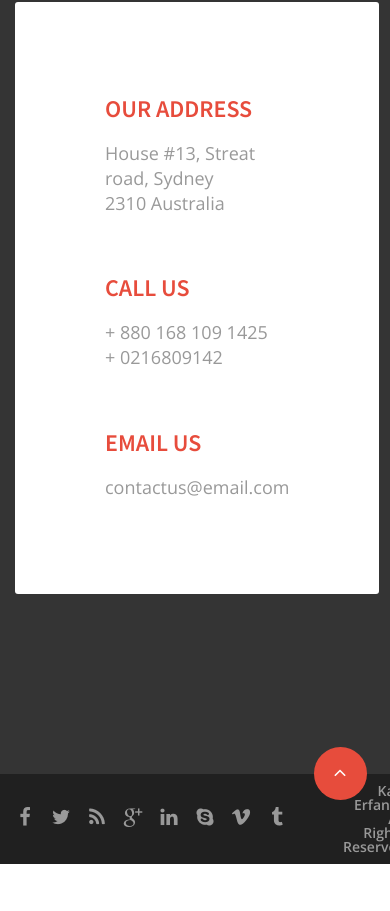
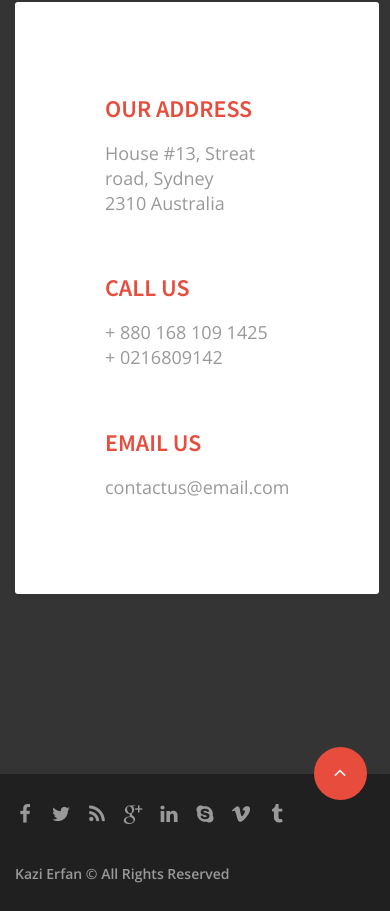
Before and after one commit to val-fom/frontend-trainee_test, a website: page app/index.html in a window 390 px wide. Shown: the part 4684-5595 px from the top of the page. Before the commit the page ends 5548 px from the top, so only its background shows below. Drawn offline with nearby package versions, Linux system fonts and the light colour scheme; files that its build step writes are made by us from their sources.

Commit message:
make footer responsive

```diff
--- a/app/sass/_footer.scss
+++ b/app/sass/_footer.scss
@@ -25,7 +25,7 @@
 	min-height: 90px;
 	max-width: 1200px;
 	margin: auto;
-	padding: 0 15px;
+	padding: 30px 15px;
 	overflow: hidden;
 	display: flex;
 }
@@ -35,13 +35,17 @@
 	display: flex;
 	margin: -40px;
 	padding: 20px;
+	justify-content: space-between;
 	align-items: center;
+	flex-wrap: wrap;
 }
 
 .footer__item {
+	width: 50%;
 	margin: 20px;
 	display: flex;
-	flex: 1 1 50%;
+	flex: 0 0;
+	white-space: nowrap;
 }
 
 .social__icon {
@@ -58,5 +62,5 @@
 	display: block;
 	color: #999999;
 	font-weight: 600;
-	text-align: right;
+	text-align: center;
 }
--- /dev/null
+++ b/app/sass/_mixins.scss
@@ -0,0 +1,5 @@
+@mixin media-query($value, $operator: "max-width", $query: "screen") {
+	@media #{$query} and (#{$operator}: #{$value}) {
+		@content;
+	}
+}
--- a/app/sass/main.scss
+++ b/app/sass/main.scss
@@ -1,6 +1,7 @@
 @import "variables";
 @import "fonts";
 @import "reset";
+@import "mixins";
 @import "common";
 @import "header";
 @import "s-who";
```
Also changed, not shown: app/index.html (+15 -15 lines).
